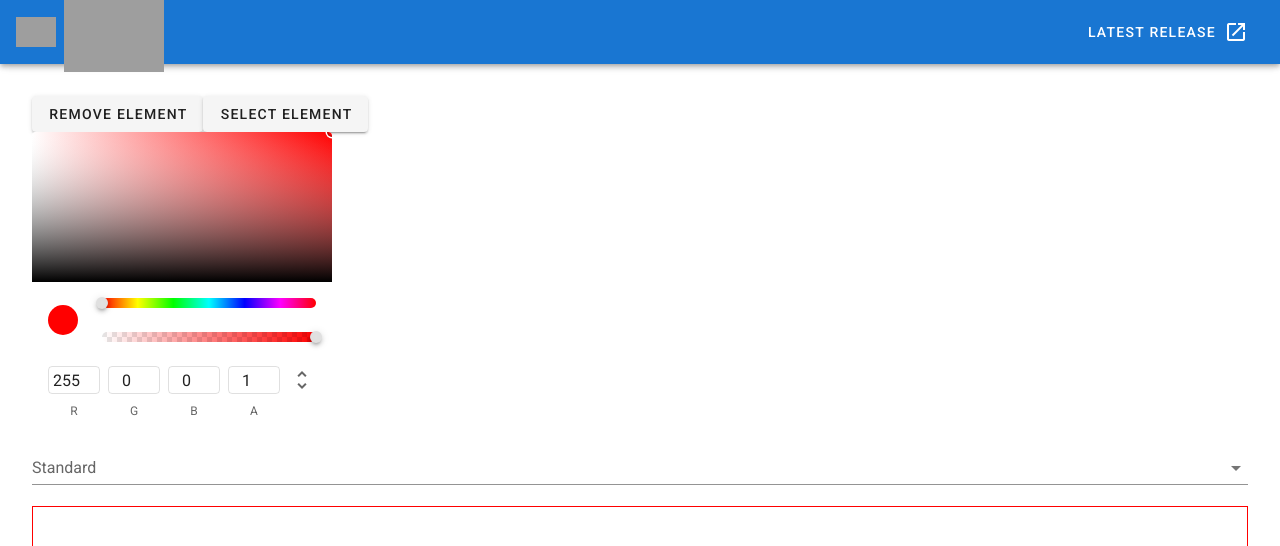
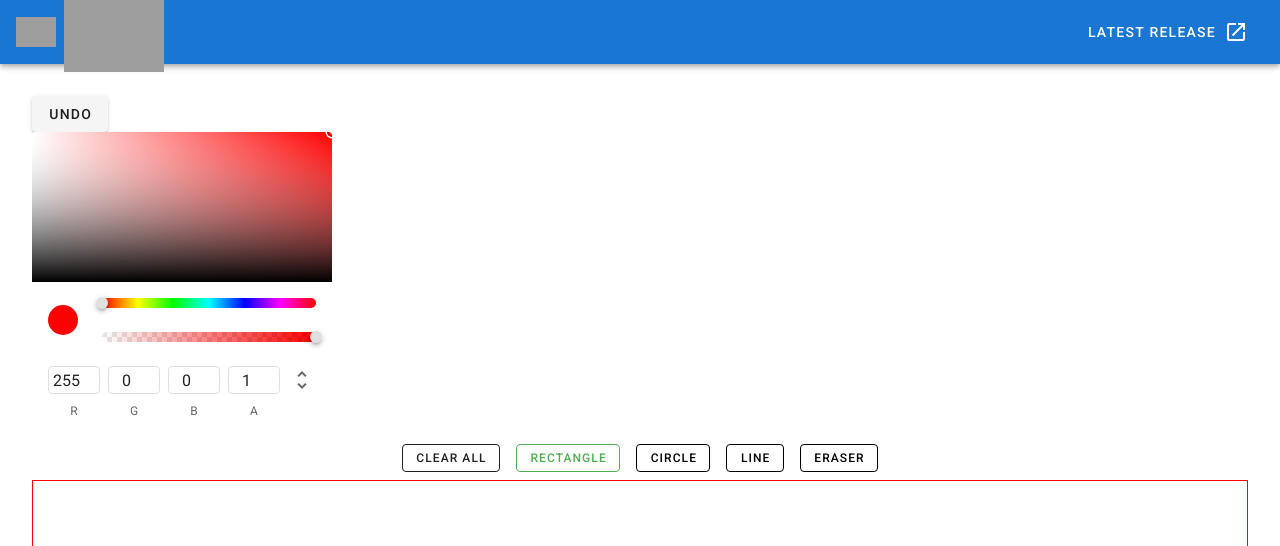
Before and after one commit to Nazgaul/vue-canvas, a Vue app: page / in a window 1280 px wide. Shown: the top 546 px of the page. Built offline with nearby package versions, Linux system fonts and the light colour scheme; grey boxes are pictures that could not be loaded.

Commit message:
Started to add commands

```diff
--- a/src/MyCanvas.vue
+++ b/src/MyCanvas.vue
@@ -1,6 +1,6 @@
 <template>
   <div class="my-canvas-wrapper">
-    <canvas ref="my-canvas" @mousedown="OnMouseDown" @mouseup="OnMouseUp" @mousemove="OnMouseMove"></canvas>
+    <canvas ref="my-canvas" @mousedown="OnMouseDown" @mouseup="OnMouseUp" @mousemove="OnMouseMove" @click="OnClick"></canvas>
     <slot></slot>
   </div>
 </template>
@@ -51,6 +51,10 @@ export default {
       this.$emit("draw", { now, prev: this.prev });
       this.prev = null;
       this.isDragging = false;
+    },
+    OnClick(event) {
+       let now = this.GetXY(event);
+      this.$emit("click",  now );
     }
   },
 
--- a/src/components/HelloWorld.vue
+++ b/src/components/HelloWorld.vue
@@ -1,31 +1,45 @@
 <template>
   <v-container fluid>
     <!-- <button @click="AddElement()">AddElement</button> -->
-    <v-btn  @click="RemoveElement()">Remove Element</v-btn>
-    <v-btn  @click="SelectElement()">Select Element</v-btn>
+    <v-btn @click="RemoveElement()">Undo</v-btn>
     <v-color-picker v-model="selectedColor"></v-color-picker>
-    <v-select v-model="selected"
-          :items="options"
-          label="Standard"
-        ></v-select>
-    <!-- <select v-model="selectedColor">
-      <option v-for="(option,index) in options" v-bind:value="option" :key="index">{{ option.type }}</option>
-    </select>
-    <select v-model="selected">
-      <option v-for="(option,index) in options" v-bind:value="option" :key="index">{{ option.type }}</option>
-    </select> -->
-    <!--
-   <input type="radio" :value="new Objects.Rectangle()" v-model="typeToDraw">
-      <label for="one">One</label>
-    <input type="radio" value="Two" v-model="typeToDraw">
-    <label for="two">Two</label>
-    <span>Picked: {{ typeToDraw }}</span>-->
-
+    <div class="text-center">
+       <v-btn class="ma-2"
+        v-for="(command,key) in commands"
+        :key="key"
+        small
+        outlined
+        @click="SelectCommand(command)"
+      >
+        {{key}}
+        <!-- <v-icon v-text="shape.icon"></v-icon> -->
+      </v-btn>
+      <v-btn class="ma-2"
+        v-for="(shape,key) in shapes"
+        :key="key"
+        small
+        outlined
+        :color="selectedShape.type===shape.type ? 'green' : 'black'"
+        @click="SelectShapeAction(key)"
+      >
+        {{key}}
+        <!-- <v-icon v-text="shape.icon"></v-icon> -->
+      </v-btn>
+    </div>
+    <!-- <v-select v-model="selectedShape"
+          :items="shapes"
+          label="Shape">
+    </v-select>-->
     <div class="canvas-section">
       <my-canvas style="width: 100%; height: 600px;">
         <component :is="obj.type" :key="obj.version" :val="obj" v-for="(obj) in elements"></component>
       </my-canvas>
-      <my-canvas style="width: 100%; height: 600px;" @drawDummy="drawDummy" @draw="draw">
+      <my-canvas
+        style="width: 100%; height: 600px;"
+        @drawDummy="drawDummy"
+        @draw="draw"
+        @click="click"
+      >
         <component :is="obj.type" :key="obj.version" :val="obj" v-for="(obj) in elementsDummy"></component>
       </my-canvas>
     </div>
@@ -52,18 +66,21 @@ export default {
   },
   data() {
     return {
+      //todo : selectShape, equation, handwriting, upload image, snapshot,
       elements: [new Objects.Clear(0)],
       elementsDummy: [new Objects.Clear(0)],
-      options: [
-       {text: 'rectangle' ,value: new Objects.Rectangle()},
-       {text: 'circle' ,value: new Objects.Circle()},
-       {text: 'line' ,value: new Objects.Line()},
-       {text: 'eraser' ,value: new Objects.Eraser()},
-      ],
-
+      commands: {
+        "Clear All" : this.ClearAll
+      },
+      shapes: {
+        rectangle:  new Objects.Rectangle() ,
+        circle:  new Objects.Circle(),
+        line: new Objects.Line(),
+        eraser: new Objects.Eraser()
+      },
       selectedColor: null,
-      selected: null
-    }
+      selectedShape: new Objects.Rectangle()
+    };
   },
 
   methods: {
@@ -74,44 +91,58 @@ export default {
       this.elements.pop();
       this.elements.forEach(f => ++f.version);
     },
-    drawDummy({ now, prev }) {
-      if (!this.selected) {
+    ClearAll() {
+      if (this.elements.length === 1) {
         return;
       }
-      let color = {
-        red: 255,
-        green: 0,
-        blue: 0
-      };
+      if (!confirm("Are you sure?"))  {
+        return;
+      }
+      let clearObject = this.elements[0];
+      clearObject.version += 1;
+      this.elements = [clearObject];
+    },
+    SelectShapeAction(shape) {
+      this.selectedShape = this.shapes[shape];
+      console.log(typeof this.selectedShape);
+    },
+     SelectCommand(command) {
+       command();
+    //  // this.selectedShape
+     },
+
+    drawDummy({ now, prev }) {
+      if (!this.selectedShape) {
+        return;
+      }
+
       var lastVersion = this.elementsDummy[this.elementsDummy.length - 1]
         .version;
       let newElementClear = new Objects.Clear(++lastVersion);
-      let object = this.selected.create(now, prev, color, ++lastVersion);
-
+      let object = this.selectedShape.create(
+        now,
+        prev,
+        this.selectedColor.hex,
+        ++lastVersion
+      );
       this.elementsDummy = [newElementClear, object];
     },
     draw({ now, prev }) {
-      if (!this.selected) {
+      if (!this.selectedShape) {
         return;
       }
-      //var lastVersion = this.elementsDummy[this.elementsDummy.length - 1].version;
       this.elementsDummy = [new Objects.Clear(0)];
-      let v = this.selectedColor
-      console.log(v);
-      // let color = {
-      //   red: Math.floor(Math.random() * 255),
-      //   green: Math.floor(Math.random() * 255),
-      //   blue: Math.floor(Math.random() * 255)
-      // };
+      let v = this.selectedColor;
+
       var lastVersion = this.elements[this.elements.length - 1].version;
-      let object = this.selected.create(now, prev, v.hex, ++lastVersion);
-      //let rectangle = new Objects.Rectangle(now, prev, color, ++lastVersion);
+      let object = this.selectedShape.create(now, prev, v.hex, ++lastVersion);
       this.elements.push(object);
+    },
+    click({ x, y }) {
+      console.log(x, y);
     }
   }
-  }
-
-
+};
 </script>
 
 <style>
--- a/src/types/eraser.vue
+++ b/src/types/eraser.vue
@@ -15,7 +15,6 @@ export default {
     ctx.beginPath();
     ctx.fillStyle = '#fff';
     ctx.fillRect(this.val.x, this.val.y, this.val.width, this.val.height);
-    //ctx.fill();
     return null;
   }
 };
--- a/src/types/line.vue
+++ b/src/types/line.vue
@@ -12,7 +12,6 @@ export default {
   render() {
     if (!this.provider.context) return;
     const ctx = this.provider.context;
-     console.log(this.val);
     ctx.beginPath();
     ctx.moveTo(this.val.x, this.val.y);
     ctx.lineTo(this.val.toX, this.val.toY);
--- a/src/types/objects.js
+++ b/src/types/objects.js
@@ -1,3 +1,4 @@
+
 class BaseCanvasElement {
     constructor(type,version) {
         this.type = type;
@@ -50,6 +51,9 @@ class Eraser  extends BaseCanvasElement {
         eraser.height = now.y-prev.y || 0;
         eraser.version = version;
         return eraser;
+    }
+    isInShape({x,y}) {
+        return false;
     }
 }
 
```
Lines whose indentation alone changed are shown as unchanged.
